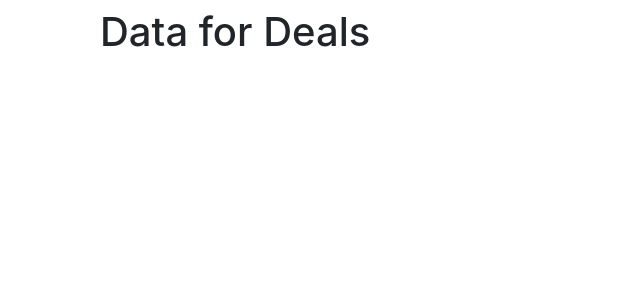
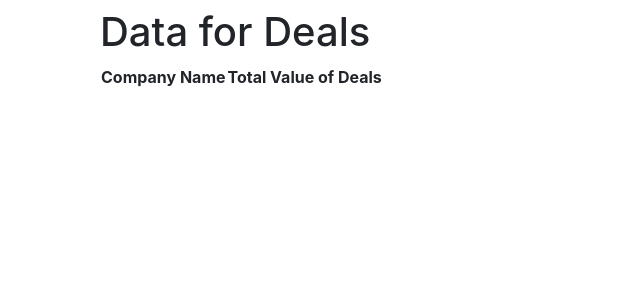
Before and after one commit to Kuldeep-iitb/Sales-dashboard-flask, a Flask app: template templates/example.html in a window 1280 px wide. Shown: the part 56-356 px from the top of the page, without its empty margins (0-640 px from the left). Run offline with Flask 2, Linux system fonts and the light colour scheme; the template is opened without the code that fills it, so the values that code supplies are empty; some libraries are stand-ins or nearby versions.

Commit message:
total value year

```diff
--- a/app.py
+++ b/app.py
@@ -3,6 +3,9 @@ import apikey as apikey
 import requests
 import json
 from datetime import datetime, timedelta, date, time
+import logging
+
+logging.basicConfig(level=logging.DEBUG)
 
 from collections import Counter
 
@@ -74,7 +77,7 @@ def dashboard():
     print(len(response_deals))
     print(one_year())
 
-    months = [datetime.today().replace(day=1) - timedelta(days=30*i) for i in range(12)]
+    months = [datetime.today() - timedelta(days=30*i) for i in range(13)]
     deals_month = Counter({m.strftime('%Y-%m'): 0 for m in months})
 
     deal_value = 0
@@ -108,36 +111,43 @@ def dashboard():
 @app.route('/example')
 def example():
 
+    base_url = "https://api-test.lime-crm.com/api-test/api/v1/limeobject/company/"
+    params = "?_limit=50"
+    url = base_url + params
     # Example of API call to get deals
+    companies = get_api_data(headers, url)
+
     base_url = "https://api-test.lime-crm.com/api-test/api/v1/limeobject/deal/"
     params = f"?_limit=50&_sort=-closeddate&dealstatus=agreement&min-closeddate={one_year()}"
     url = base_url + params
 
+    deals = get_api_data(headers, url)
 
-    response_deals = get_api_data(headers, url)
+    company_totals = {}
+    companies_with_deals = []
 
-    print(len(response_deals))
+# Loop through the deals and calculate the total value for each company
+    for deal in deals:
+        deal_id = deal['company']
+        value = deal['value']
+        if deal_id in company_totals:
+            company_totals[deal_id] += value
+        else:
+            company_totals[deal_id] = value
+
+# if company_id == deal_id: company_totals[company_id] += value
+    for company in companies:
+        company_id = company['_id']
+        if company_id in company_totals:
+            company['total_value'] = company_totals[company_id]
+            companies_with_deals.append({'name': company.get('name'), 'total': company.get('total_value')})
+    companies_with_deals = json.dumps(companies_with_deals)
+        # else:
+        #     company['total_value'] = 0
+    print(companies_with_deals)
 
 
-    months = [datetime.today().replace(day=1) - timedelta(days=30*i) for i in range(12)]
-    deals_month = Counter({m.strftime('%Y-%m'): 0 for m in months})
-
-    for deal in response_deals:
-        date = deal.get("closeddate").split("-")
-        date = date[0] + "-" + date[1]
-        print(date)
-        if date in deals_month:
-            deals_month[date] += 1
-
-    print(deals_month)
-    print(months)
-
-
-    deals_month = json.dumps(deals_month)
-    deal_value = response_deals
-
-
-    return render_template('example.html', deal_value=deal_value, deals_month=deals_month)
+    return render_template('example.html', companies=companies_with_deals)
 
 
 # You can add more pages to your app, like this:
@@ -146,8 +156,8 @@ def example():
 def customers():
 
     # Example of API call to get deals
-    base_url = "https://api-test.lime-crm.com/api-test/api/v1/limetype/company/"
-    params = "?_limit=5"
+    base_url = "https://api-test.lime-crm.com/api-test/api/v1/limeobject/company/"
+    params = "?_limit=50"
     url = base_url + params
     #count deals
 
--- a/templates/example.html
+++ b/templates/example.html
@@ -1,12 +1,20 @@
 {% extends 'layout.html' %}
 
 {% block body %}
-<h1>{{deals_month}}</h1>
+<h1></h1>
 	<h1>Data for Deals</h1>
 
-		{% for deal in deals %}
-		<p>{{ deal }}</p>
-		{% endfor %}
+	<table>
+		<thead>
+		  <tr>
+			<th>Company Name</th>
+			<th>Total Value of Deals</th>
+		  </tr>
+		</thead>
+		<tbody>
+
+		</tbody>
+	  </table>
 
 	<br>
 {% endblock %}
```
